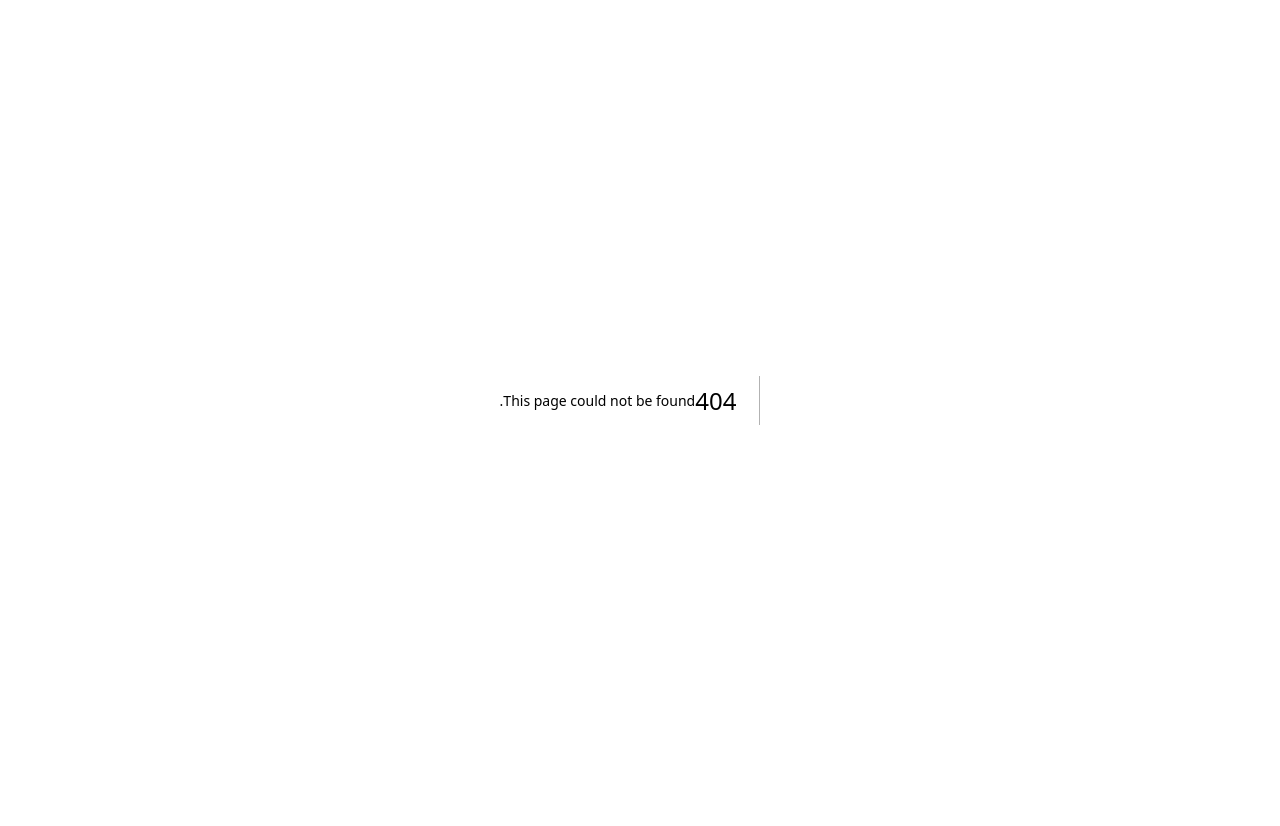
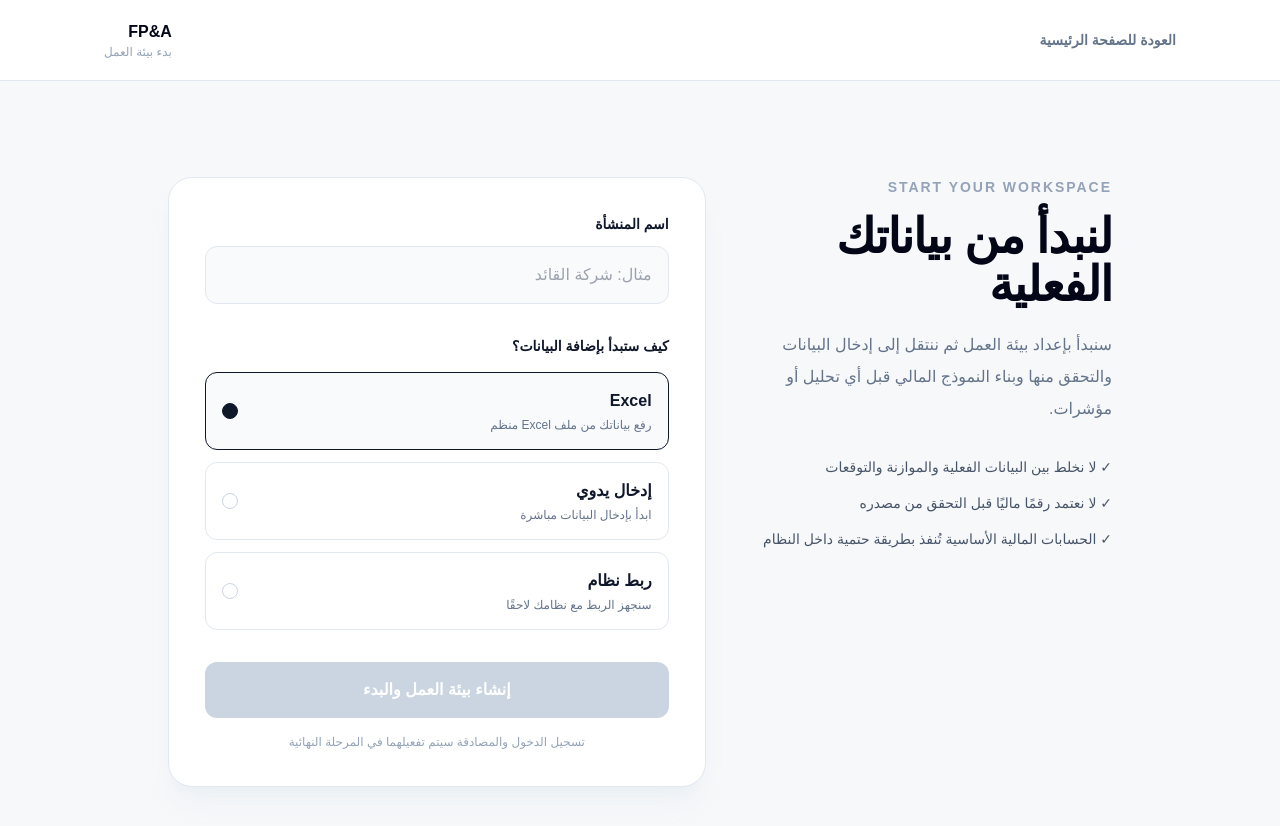
Before and after one commit to khaledhamada1996/FPA-saas-platform, a Next.js app: page /start in a window 1280 px wide. Before the commit this address had no page. Shown: the top 826 px of the page. Before the commit the page ends 800 px from the top, so only its background shows below. Built offline with nearby package versions, Linux system fonts and the light colour scheme.

Commit message:
Add first functional workspace start screen

```diff
--- /dev/null
+++ b/src/app/start/page.tsx
@@ -0,0 +1,108 @@
+"use client";
+
+import { useState } from "react";
+
+const sources = [
+  { id: "excel", title: "Excel", description: "رفع بياناتك من ملف Excel منظم" },
+  { id: "manual", title: "إدخال يدوي", description: "ابدأ بإدخال البيانات مباشرة" },
+  { id: "integration", title: "ربط نظام", description: "سنجهز الربط مع نظامك لاحقًا" },
+];
+
+export default function StartPage() {
+  const [company, setCompany] = useState("");
+  const [source, setSource] = useState("excel");
+  const [started, setStarted] = useState(false);
+
+  function handleStart() {
+    if (!company.trim()) return;
+    setStarted(true);
+  }
+
+  return (
+    <main className="min-h-screen bg-[#f7f8fa] text-[#172033]">
+      <header className="border-b border-slate-200 bg-white">
+        <div className="mx-auto flex max-w-6xl items-center justify-between px-6 py-5 lg:px-10">
+          <a href="/" className="text-sm font-semibold text-slate-500 hover:text-slate-900">العودة للصفحة الرئيسية</a>
+          <div className="text-right">
+            <div className="font-bold text-slate-950">FP&A</div>
+            <div className="text-xs text-slate-400">بدء بيئة العمل</div>
+          </div>
+        </div>
+      </header>
+
+      <section className="mx-auto max-w-5xl px-6 py-16 lg:px-10 lg:py-24">
+        {!started ? (
+          <div className="grid gap-12 lg:grid-cols-[0.8fr_1.2fr] lg:items-start">
+            <div>
+              <p className="text-sm font-bold tracking-[0.14em] text-slate-400">START YOUR WORKSPACE</p>
+              <h1 className="mt-4 text-4xl font-bold leading-tight tracking-tight text-slate-950 sm:text-5xl">لنبدأ من بياناتك الفعلية</h1>
+              <p className="mt-5 leading-8 text-slate-500">سنبدأ بإعداد بيئة العمل ثم ننتقل إلى إدخال البيانات والتحقق منها وبناء النموذج المالي قبل أي تحليل أو مؤشرات.</p>
+              <div className="mt-8 space-y-4 text-sm text-slate-600">
+                <p>✓ لا نخلط بين البيانات الفعلية والموازنة والتوقعات</p>
+                <p>✓ لا نعتمد رقمًا ماليًا قبل التحقق من مصدره</p>
+                <p>✓ الحسابات المالية الأساسية تُنفذ بطريقة حتمية داخل النظام</p>
+              </div>
+            </div>
+
+            <div className="rounded-3xl border border-slate-200 bg-white p-7 shadow-xl shadow-slate-200/40 sm:p-9">
+              <label htmlFor="company" className="block text-sm font-bold text-slate-900">اسم المنشأة</label>
+              <input
+                id="company"
+                value={company}
+                onChange={(event) => setCompany(event.target.value)}
+                placeholder="مثال: شركة القائد"
+                className="mt-3 w-full rounded-xl border border-slate-200 bg-slate-50 px-4 py-4 outline-none transition focus:border-slate-500 focus:bg-white"
+              />
+
+              <div className="mt-8">
+                <p className="text-sm font-bold text-slate-900">كيف ستبدأ بإضافة البيانات؟</p>
+                <div className="mt-4 grid gap-3">
+                  {sources.map((item) => (
+                    <button
+                      key={item.id}
+                      type="button"
+                      onClick={() => setSource(item.id)}
+                      className={`flex items-center justify-between rounded-xl border p-4 text-right transition ${source === item.id ? "border-slate-900 bg-slate-50" : "border-slate-200 bg-white hover:border-slate-300"}`}
+                    >
+                      <div>
+                        <p className="font-bold text-slate-900">{item.title}</p>
+                        <p className="mt-1 text-xs text-slate-500">{item.description}</p>
+                      </div>
+                      <span className={`h-4 w-4 rounded-full border ${source === item.id ? "border-slate-900 bg-slate-900" : "border-slate-300"}`} />
+                    </button>
+                  ))}
+                </div>
+              </div>
+
+              <button
+                type="button"
+                onClick={handleStart}
+                disabled={!company.trim()}
+                className="mt-8 w-full rounded-xl bg-slate-950 px-6 py-4 font-bold text-white transition hover:bg-slate-800 disabled:cursor-not-allowed disabled:bg-slate-300"
+              >
+                إنشاء بيئة العمل والبدء
+              </button>
+              <p className="mt-4 text-center text-xs text-slate-400">تسجيل الدخول والمصادقة سيتم تفعيلهما في المرحلة النهائية</p>
+            </div>
+          </div>
+        ) : (
+          <div className="mx-auto max-w-3xl rounded-3xl border border-slate-200 bg-white p-8 text-center shadow-xl shadow-slate-200/40 sm:p-12">
+            <div className="mx-auto flex h-14 w-14 items-center justify-center rounded-full bg-slate-950 text-xl text-white">✓</div>
+            <p className="mt-7 text-sm font-bold tracking-[0.14em] text-slate-400">WORKSPACE READY</p>
+            <h1 className="mt-3 text-3xl font-bold text-slate-950">بيئة العمل جاهزة للخطوة التالية</h1>
+            <p className="mx-auto mt-4 max-w-xl leading-8 text-slate-500">تم تجهيز البداية لمنشأة <strong className="text-slate-900">{company}</strong>. المصدر المختار: <strong className="text-slate-900">{sources.find((item) => item.id === source)?.title}</strong>.</p>
+            <div className="mt-9 grid gap-3 text-right sm:grid-cols-3">
+              {['إعداد الهيكل المالي', 'إضافة الحسابات', 'إدخال البيانات والتحقق'].map((step, index) => (
+                <div key={step} className="rounded-2xl bg-slate-50 p-5">
+                  <span className="text-xs font-bold text-slate-400">0{index + 1}</span>
+                  <p className="mt-5 text-sm font-bold text-slate-900">{step}</p>
+                </div>
+              ))}
+            </div>
+            <p className="mt-8 text-sm text-slate-500">المرحلة التالية ستكون بناء مساحة العمل الفعلية بدلًا من شاشة الدخول فقط.</p>
+          </div>
+        )}
+      </section>
+    </main>
+  );
+}
```
